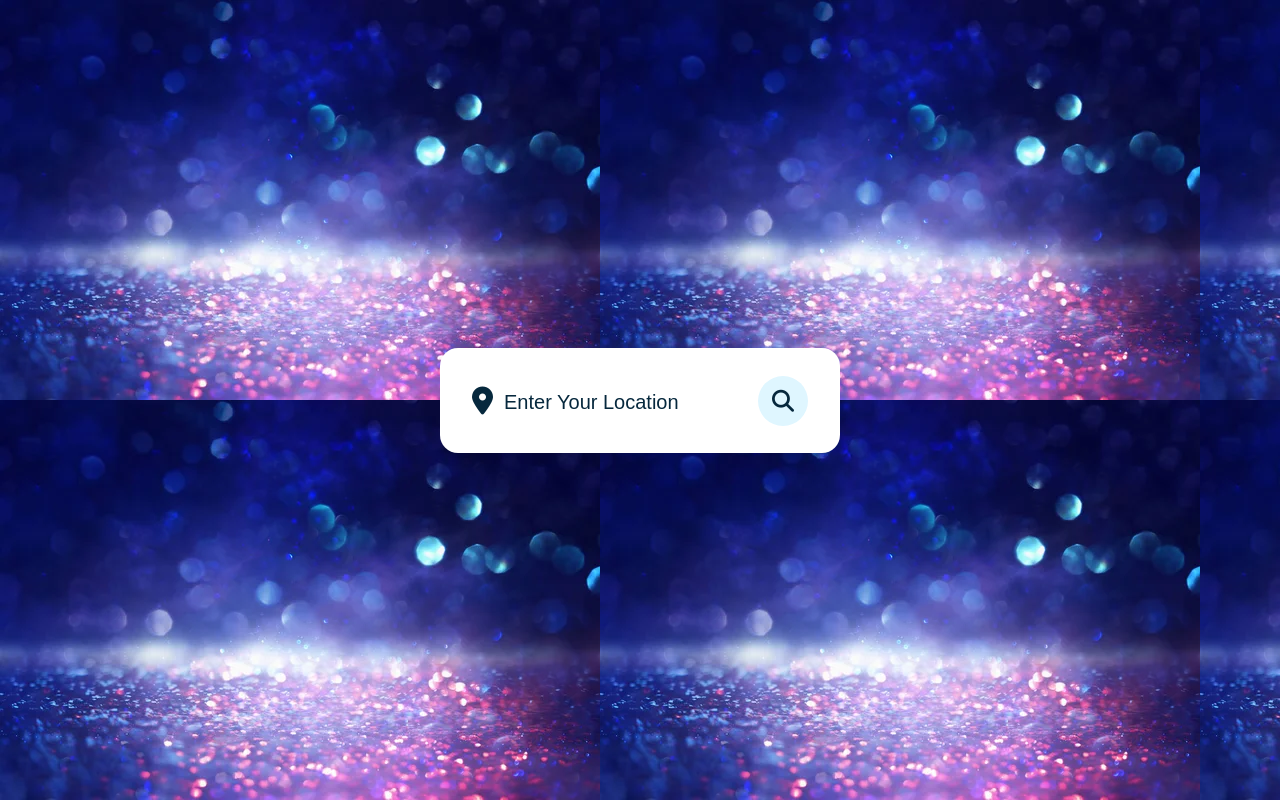
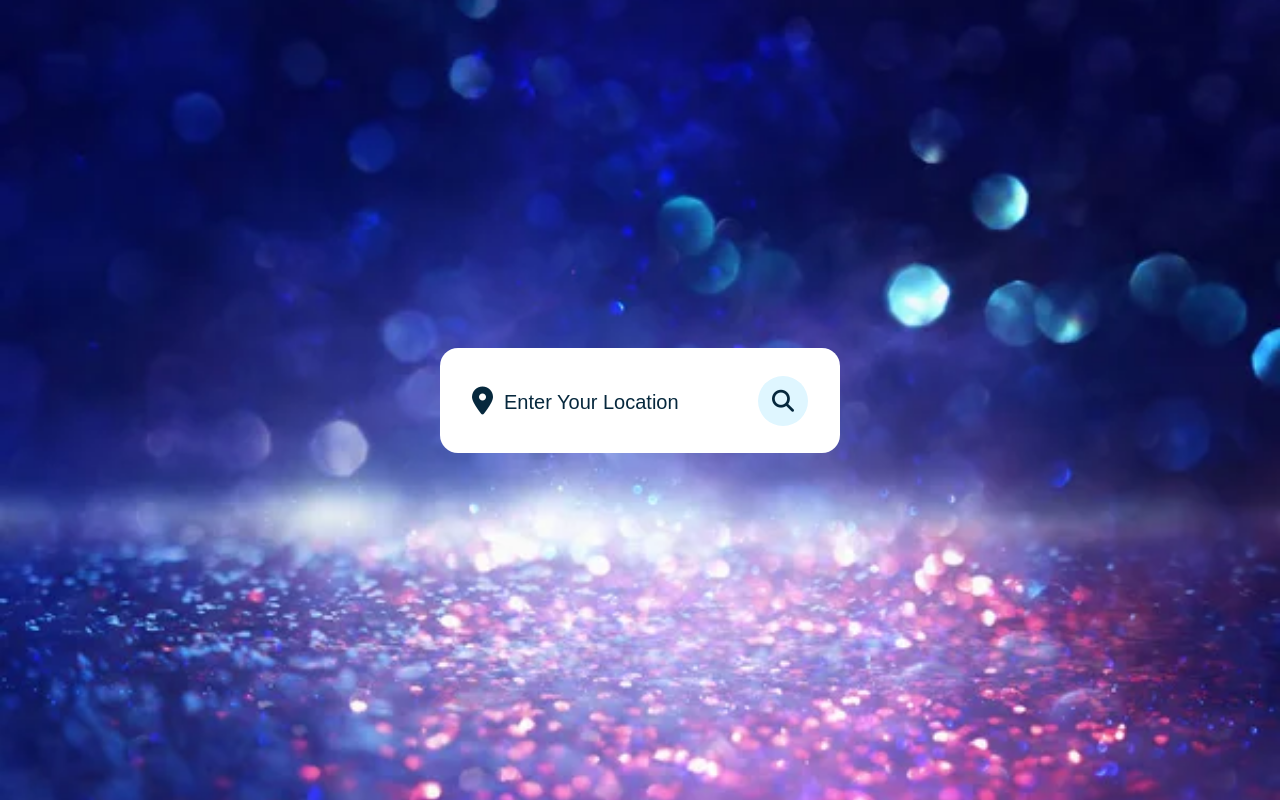
Before and after one commit to AntonyJTV/Weather, a plain HTML site: page index.html in a window 1280 px wide. Drawn offline with Linux system fonts and the light colour scheme.

Commit message:
Update style.css

```diff
--- a/style.css
+++ b/style.css
@@ -11,7 +11,9 @@ body{
     display: flex;
     align-items: center;
     justify-content: center;
-    background: url('images/bg.jpg');
+    background: url('images/bg.jpg')no-repeat;
+    background-position: center;
+    background-size: cover;
 
 }
 
```
